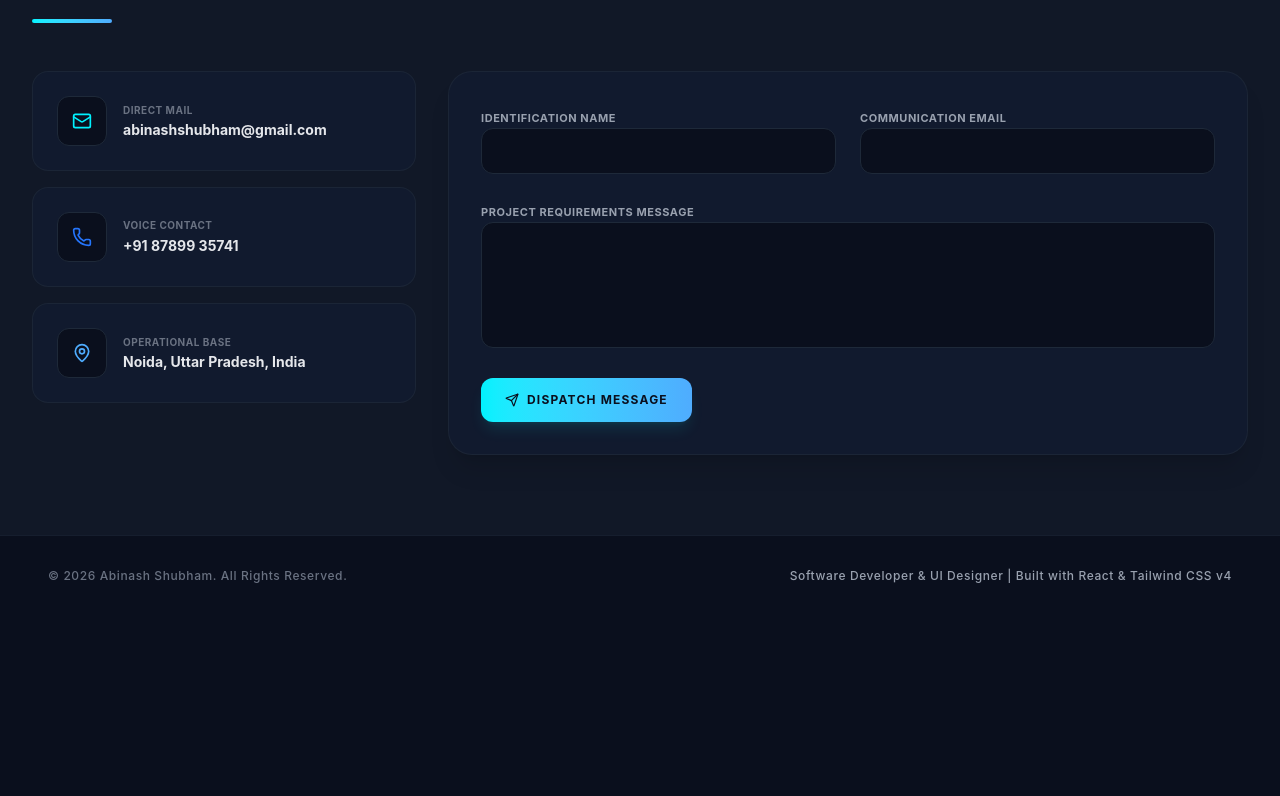
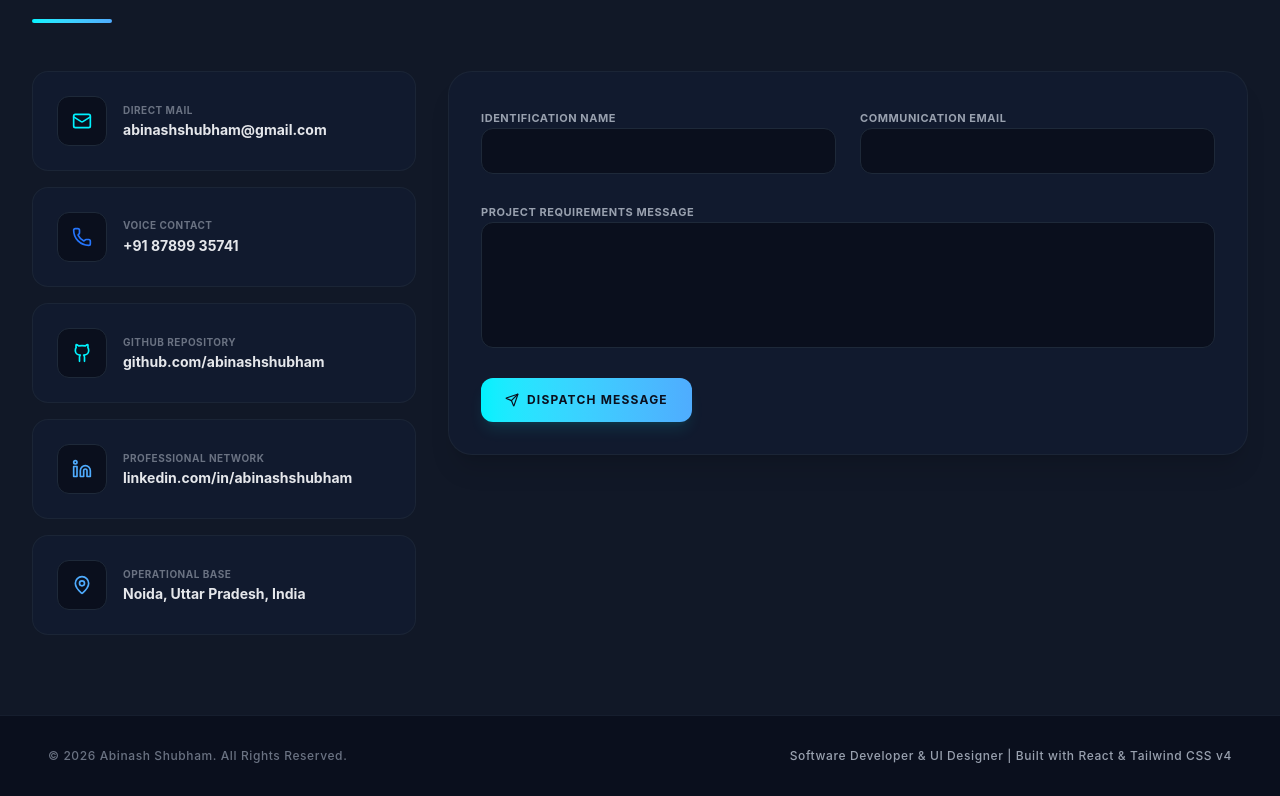
Before and after one commit to abinashshubham/my-portfolio, a React (Vite) app: page / in a window 1280 px wide. Shown: the part 4835-5631 px from the top of the page. Before the commit the page ends 5451 px from the top, so only its background shows below. Built offline with nearby package versions, Linux system fonts and the light colour scheme.

Commit message:
Feat: Converted direct email card to an active mailto link and linked Lucide social icons

```diff
--- a/src/components/Contact.jsx
+++ b/src/components/Contact.jsx
@@ -51,6 +51,8 @@ const Contact = () => {
       <div className="grid grid-cols-1 lg:grid-cols-12 gap-8 items-start">
         {/* Info Blocks */}
         <div className="lg:col-span-4 space-y-4">
+
+          {/* Direct Mail Card (Now Fully Interactive) */}
           <div className="bg-[#111a2e] border border-gray-800/80 p-6 rounded-2xl flex items-center gap-4">
             <div className="p-3.5 rounded-xl bg-[#0a0f1d] text-[#00f2fe] border border-gray-800 shrink-0">
               <Mail size={20} />
@@ -59,13 +61,16 @@ const Contact = () => {
               <span className="text-[10px] text-gray-500 font-bold uppercase tracking-wider block">
                 Direct Mail
               </span>
-              <p className="text-sm font-bold text-gray-200 mt-0.5">
+              <a
+                href="mailto:abinashshubham@gmail.com?subject=Project%20Inquiry%20from%20Portfolio"
+                className="text-sm font-bold text-gray-200 mt-0.5 hover:text-[#00f2fe] transition-colors duration-200 block"
+              >
                 abinashshubham@gmail.com
-              </p>
+              </a>
             </div>
           </div>
 
-          {/* Clean Phone Component Block */}
+          {/* Voice Contact Card */}
           <div className="bg-[#111a2e] border border-gray-800/80 p-6 rounded-2xl flex items-center gap-4">
             <div className="p-3.5 rounded-xl bg-[#0a0f1d] text-[#2575fc] border border-gray-800 shrink-0">
               <Phone size={20} />
@@ -83,6 +88,69 @@ const Contact = () => {
             </div>
           </div>
 
+          {/* GitHub Portal Card */}
+          <div className="bg-[#111a2e] border border-gray-800/80 p-6 rounded-2xl flex items-center gap-4">
+            <div className="p-3.5 rounded-xl bg-[#0a0f1d] text-[#00f2fe] border border-gray-800 shrink-0">
+              <svg
+                className="w-5 h-5"
+                viewBox="0 0 24 24"
+                fill="none"
+                stroke="currentColor"
+                strokeWidth="2"
+                strokeLinecap="round"
+                strokeLinejoin="round"
+              >
+                <path d="M15 22v-4a4.8 4.8 0 0 0-1-3.5c3 0 6-2 6-5.5.08-1.25-.27-2.48-1-3.5.28-1.15.28-2.35 0-3.5 0 0-1 0-3 1.5-2.64-.5-5.36-.5-8 0C6 2 5 2 5 2c-.3 1.15-.3 2.35 0 3.5A5.403 5.403 0 0 0 4 9c0 3.5 3 5.5 6 5.5-.39.49-.68 1.05-.85 1.65-.17.6-.22 1.23-.15 1.85v4" />
+              </svg>
+            </div>
+            <div>
+              <span className="text-[10px] text-gray-500 font-bold uppercase tracking-wider block">
+                GitHub Repository
+              </span>
+              <a
+                href="https://github.com/abinashshubham"
+                target="_blank"
+                rel="noopener noreferrer"
+                className="text-sm font-bold text-gray-200 mt-0.5 hover:text-[#00f2fe] transition-colors duration-200 block"
+              >
+                github.com/abinashshubham
+              </a>
+            </div>
+          </div>
+
+          {/* LinkedIn Portal Card */}
+          <div className="bg-[#111a2e] border border-gray-800/80 p-6 rounded-2xl flex items-center gap-4">
+            <div className="p-3.5 rounded-xl bg-[#0a0f1d] text-[#4facfe] border border-gray-800 shrink-0">
+              <svg
+                className="w-5 h-5"
+                viewBox="0 0 24 24"
+                fill="none"
+                stroke="currentColor"
+                strokeWidth="2"
+                strokeLinecap="round"
+                strokeLinejoin="round"
+              >
+                <path d="M16 8a6 6 0 0 1 6 6v7h-4v-7a2 2 0 0 0-2-2 2 2 0 0 0-2 2v7h-4v-7a6 6 0 0 1 6-6z" />
+                <rect x="2" y="9" width="4" height="12" />
+                <circle cx="4" cy="4" r="2" />
+              </svg>
+            </div>
+            <div>
+              <span className="text-[10px] text-gray-500 font-bold uppercase tracking-wider block">
+                Professional Network
+              </span>
+              <a
+                href="https://linkedin.com/in/abinashshubham"
+                target="_blank"
+                rel="noopener noreferrer"
+                className="text-sm font-bold text-gray-200 mt-0.5 hover:text-[#4facfe] transition-colors duration-200 block"
+              >
+                linkedin.com/in/abinashshubham
+              </a>
+            </div>
+          </div>
+
+          {/* Operational Base Card */}
           <div className="bg-[#111a2e] border border-gray-800/80 p-6 rounded-2xl flex items-center gap-4">
             <div className="p-3.5 rounded-xl bg-[#0a0f1d] text-[#4facfe] border border-gray-800 shrink-0">
               <MapPin size={20} />
```
